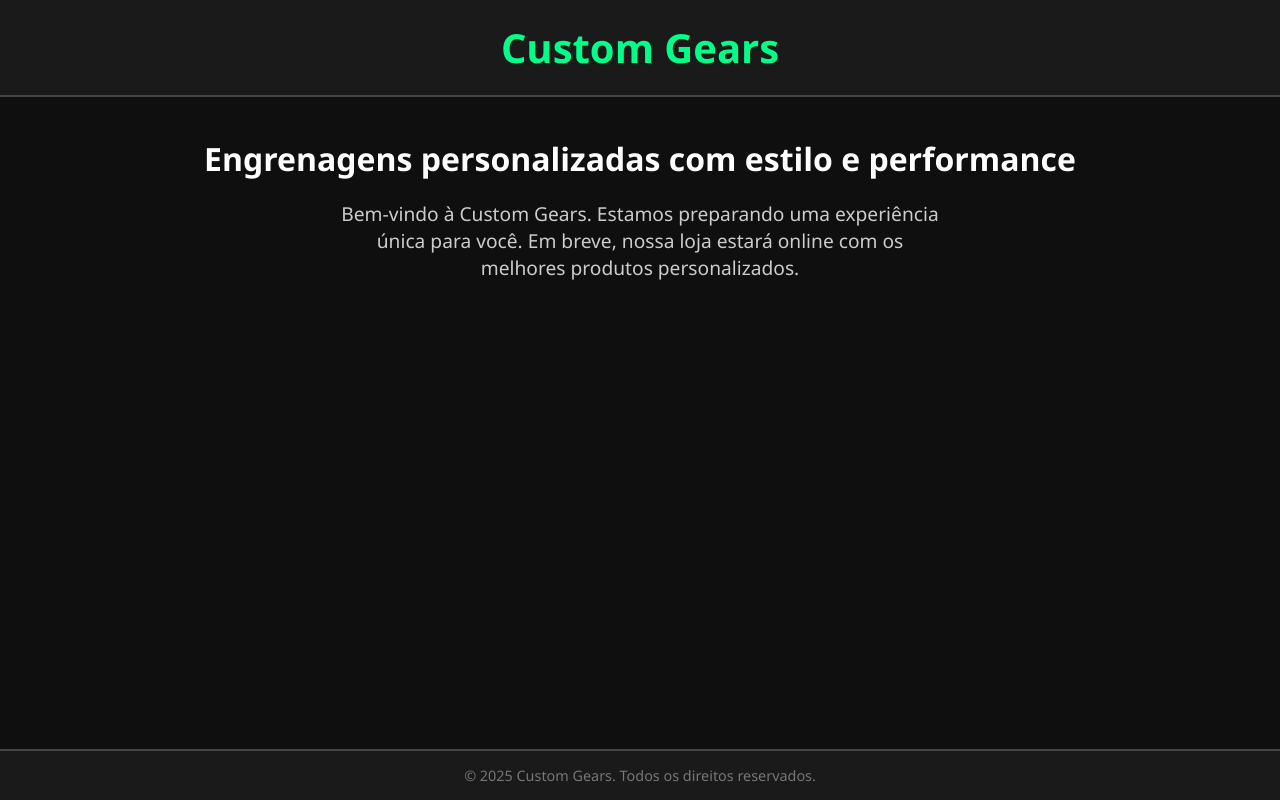
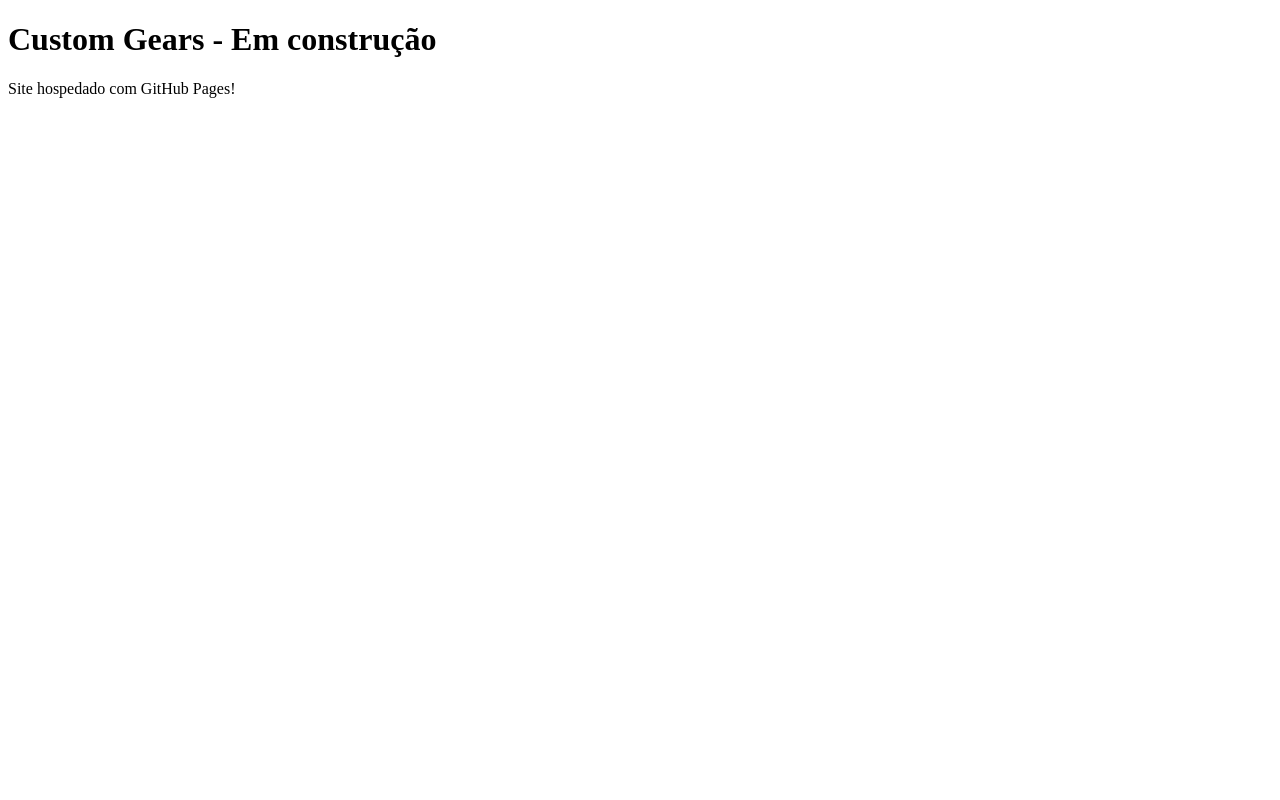
Before and after one commit to WeberDStein/Dstein, a plain HTML site: page Index.html in a window 1280 px wide. Drawn offline with Linux system fonts and the light colour scheme.

Commit message:
Update Index.html

```diff
--- a/Index.html
+++ b/Index.html
@@ -1,70 +1,11 @@
 <!DOCTYPE html>
-<html lang="pt-BR">
+<html>
   <head>
     <meta charset="UTF-8" />
-  <meta name="viewport" content="width=device-width, initial-scale=1.0"/>
     <title>Custom Gears</title>
-  <style>
-    * {
-      box-sizing: border-box;
-      margin: 0;
-      padding: 0;
-    }
-    body {
-      font-family: 'Segoe UI', sans-serif;
-      background: #0f0f0f;
-      color: #ffffff;
-      display: flex;
-      flex-direction: column;
-      min-height: 100vh;
-    }
-    header {
-      background-color: #1a1a1a;
-      padding: 20px;
-      text-align: center;
-      border-bottom: 2px solid #444;
-    }
-    header h1 {
-      font-size: 2.5em;
-      color: #00ff88;
-    }
-    main {
-      flex: 1;
-      padding: 40px 20px;
-      text-align: center;
-    }
-    main h2 {
-      margin-bottom: 20px;
-      font-size: 2em;
-    }
-    main p {
-      font-size: 1.2em;
-      color: #ccc;
-      max-width: 600px;
-      margin: 0 auto;
-    }
-    footer {
-      background-color: #1a1a1a;
-      padding: 15px;
-      text-align: center;
-      font-size: 0.9em;
-      border-top: 2px solid #444;
-      color: #777;
-    }
-  </style>
   </head>
   <body>
-  <header>
-    <h1>Custom Gears</h1>
-  </header>
-
-  <main>
-    <h2>Engrenagens personalizadas com estilo e performance</h2>
-    <p>Bem-vindo à Custom Gears. Estamos preparando uma experiência única para você. Em breve, nossa loja estará online com os melhores produtos personalizados.</p>
-  </main>
-
-  <footer>
-    &copy; 2025 Custom Gears. Todos os direitos reservados.
-  </footer>
+    <h1>Custom Gears - Em construção</h1>
+    <p>Site hospedado com GitHub Pages!</p>
   </body>
 </html>
```
Lines whose indentation alone changed are shown as unchanged.
